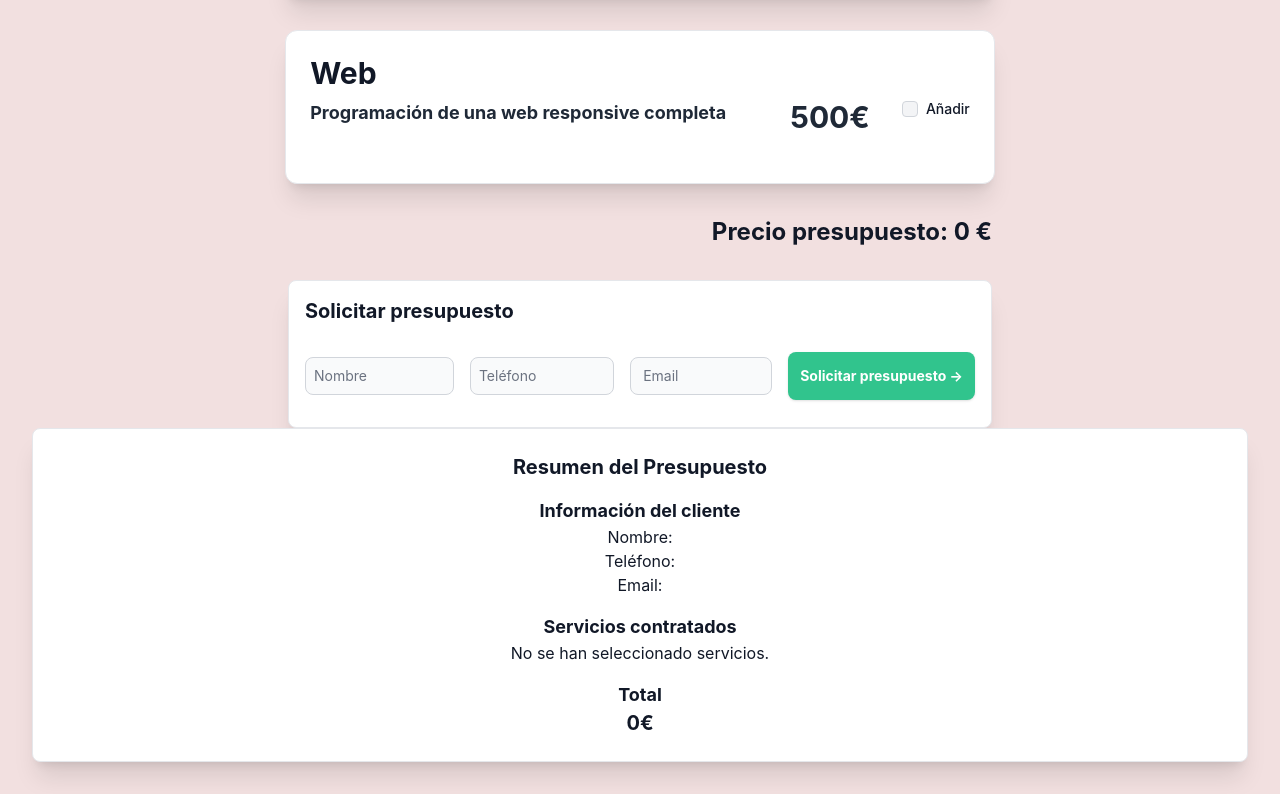
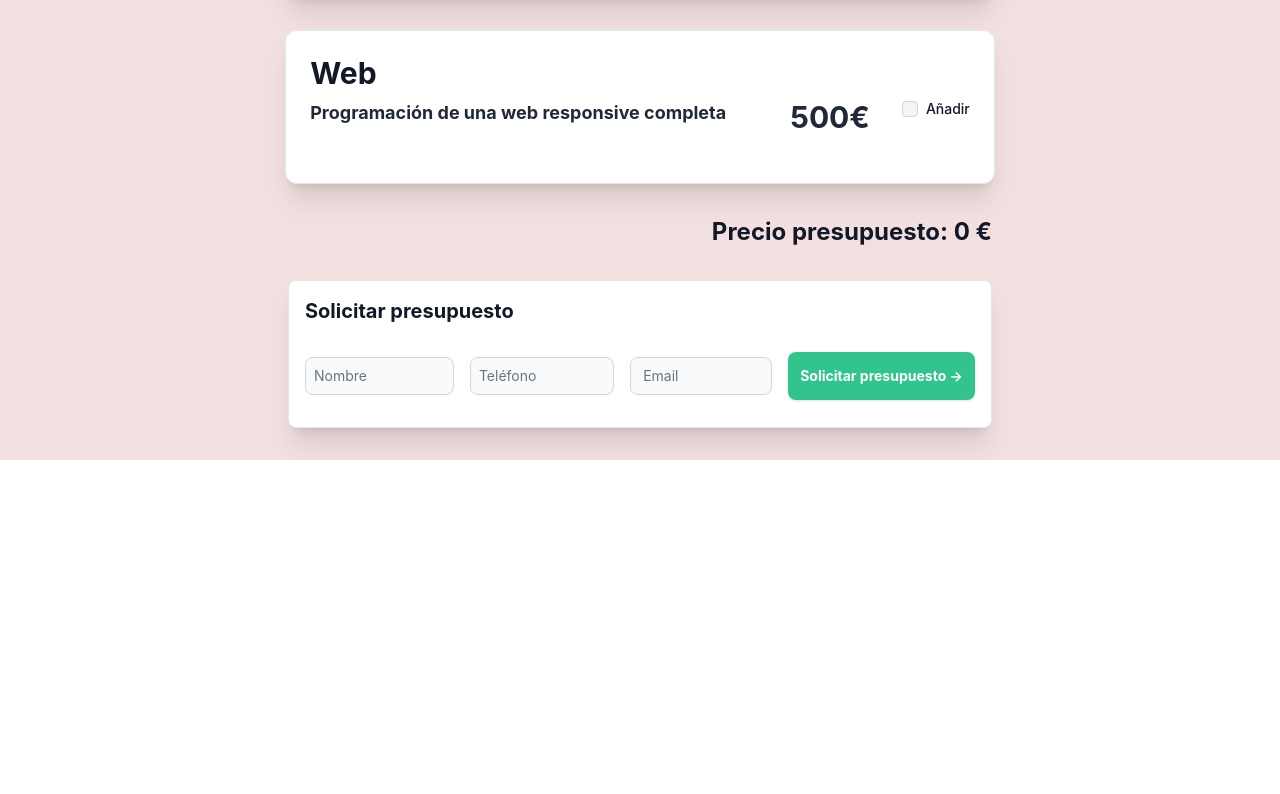
Before and after one commit to Orealba/S6.Presupuestos-React-, a React (Vite) app: page /presupuestos in a window 1280 px wide. Shown: the part 654-1448 px from the top of the page. After the commit the page ends 1114 px from the top, so only its background shows below. Built offline with nearby package versions, Linux system fonts and the light colour scheme.

Commit message:
ending the last card

```diff
--- a/src/Components/DatosPresupuestoCard.tsx
+++ b/src/Components/DatosPresupuestoCard.tsx
@@ -1,5 +1,6 @@
 import { useContext } from 'react';
 import { TotalContext } from '../Context/TotalProvider';
+import './styles/DatosPresupuestoCard.css';
 
 function DatosPresupuestoCard({
   formData,
@@ -17,20 +18,23 @@ function DatosPresupuestoCard({
   const { total, selectedCards } = totalContext;
 
   return (
-    <div className="container text-gray-900 bg-white border border-gray-200 rounded-lg shadow-xl p-6">
-      <h2 className="text-xl font-bold mb-4">Resumen del Presupuesto</h2>
-
+    <div className="container">
+      <h2 className="text-xl text-gray-900 font-bold  DatosPresupuestoCard-styles-title">
+        Resumen del Presupuesto:
+      </h2>
+      <div className=" text-gray-900 bg-white border border-gray-200 rounded-lg shadow-xl  DatosPresupuestoCard-styles">
         {/* Información del formulario */}
-      <div className="mb-4">
-        <h3 className="text-lg font-bold">Información del cliente</h3>
-        <p>Nombre: {formData?.nombre}</p>
-        <p>Teléfono: {formData?.telefono}</p>
-        <p>Email: {formData?.email}</p>
+        <div className=" DatosPresupuestoCard-styles-primerDiv">
+          <p className="font-bold"> {formData?.nombre}</p>
+          <p>{formData?.telefono}</p>
+          <p>{formData?.email}</p>
         </div>
 
         {/* Títulos de los servicios seleccionados */}
         <div className="mb-4">
-        <h3 className="text-lg font-bold">Servicios contratados</h3>
+          <h3 className="text-sm font-bold">
+            Servicios contratados:
+          </h3>
           {selectedCards.length > 0 ? (
             <ul>
               {selectedCards.map((card) => (
@@ -47,9 +51,10 @@ function DatosPresupuestoCard({
         </div>
 
         {/* Total acumulado */}
-      <div>
-        <h3 className="text-lg font-bold">Total</h3>
+        <div className="DatosPresupuestoCard-styles-segundoDiv">
+          <h3 className="text-lg font-bold ">Total</h3>
           <p className="text-gray-900 text-xl font-bold">{total}€</p>
+        </div>
       </div>
     </div>
   );
--- a/src/Components/GenerarPresupuestoCard.tsx
+++ b/src/Components/GenerarPresupuestoCard.tsx
@@ -1,12 +1,12 @@
 import { useState, ChangeEvent, FormEvent } from 'react';
 import './styles/GenerarPresupuestoCard.css';
 
-// Definimos el tipo para las props
+
 interface GenerarPresupuestoCardProps {
-  onSubmitPresupuesto: (data: FormData) => void; // Función que recibe los datos del formulario
+  onSubmitPresupuesto: (data: FormData) => void;
 }
 
-// Definimos el tipo para los datos del formulario
+
 interface FormData {
   nombre: string;
   telefono: string;
@@ -16,23 +16,23 @@ interface FormData {
 function GenerarPresupuestoCard({
   onSubmitPresupuesto,
 }: GenerarPresupuestoCardProps) {
-  // Estado para almacenar los valores del formulario
+
   const [formData, setFormData] = useState<FormData>({
     nombre: '',
     telefono: '',
     email: '',
   });
 
-  // Función para manejar cambios en los inputs
+
   const handleChange = (e: ChangeEvent<HTMLInputElement>) => {
     const { id, value } = e.target;
     setFormData({ ...formData, [id]: value });
   };
 
-  // Función para manejar el envío del formulario
+
   const handleSubmit = (e: FormEvent<HTMLFormElement>) => {
-    e.preventDefault(); // Prevenir comportamiento por defecto
-    onSubmitPresupuesto(formData); // Enviar los datos al componente padre
+    e.preventDefault();
+    onSubmitPresupuesto(formData);
     console.log('Datos del formulario:', formData); // Mostrar en consola para verificar
   };
 
--- /dev/null
+++ b/src/Components/styles/DatosPresupuestoCard.css
@@ -0,0 +1,20 @@
+.DatosPresupuestoCard-styles-title {
+  text-align: start;
+  margin-left: 16.5rem;
+  margin-top: 3rem;
+}
+.DatosPresupuestoCard-styles {
+  margin-top: 1rem;
+  max-width: 44rem;
+  height: 10rem;
+  display: flex;
+  justify-content: start;
+  margin-left: 16.5rem;
+  padding: 2rem 0rem 0rem 2rem;
+}
+.DatosPresupuestoCard-styles-primerDiv{
+margin-right: 2rem;
+}
+.DatosPresupuestoCard-styles-segundoDiv{
+  margin-left: 6rem;
+}
--- a/src/Pages/Calculator.tsx
+++ b/src/Pages/Calculator.tsx
@@ -1,4 +1,3 @@
-
 import Cards from '../Components/Cards';
 import DatosPresupuestoCard from '../Components/DatosPresupuestoCard';
 import GenerarPresupuestoCard from '../Components/GenerarPresupuestoCard';
@@ -6,8 +5,14 @@ import HeaderBox from '../Components/HeaderBox';
 import Navbar from '../Components/Navbar';
 import PrecioTotal from '../Components/PrecioTotal';
 import TotalProvider from '../Context/TotalProvider';
+import { useState } from 'react';
 
 export const Calculator = () => {
+  const [formData, setFormData] = useState<{
+    nombre: string;
+    telefono: string;
+    email: string;
+  } | null>(null);
 
   const handleSubmitPresupuesto = (data: {
     nombre: string;
@@ -15,7 +20,7 @@ export const Calculator = () => {
     email: string;
   }) => {
     console.log('Datos del presupuesto:', data);
-
+    setFormData(data);
   };
 
   return (
@@ -27,7 +32,8 @@ export const Calculator = () => {
         <PrecioTotal />
 
         <GenerarPresupuestoCard onSubmitPresupuesto={handleSubmitPresupuesto} />
-        <DatosPresupuestoCard />
+        {formData && <DatosPresupuestoCard formData={formData} />}
+
       </TotalProvider>
     </>
   );
```
Lines whose indentation alone changed are shown as unchanged.
